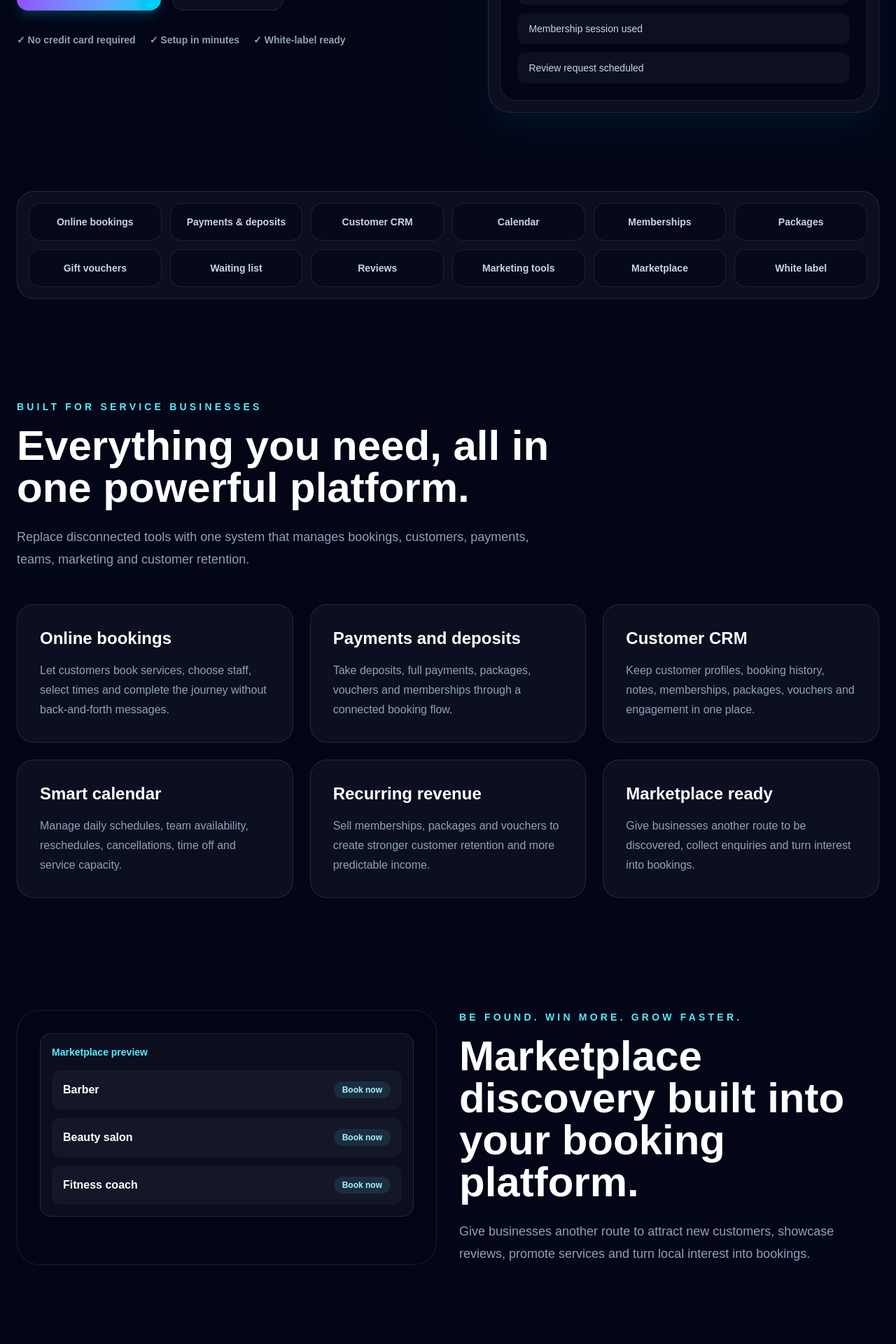
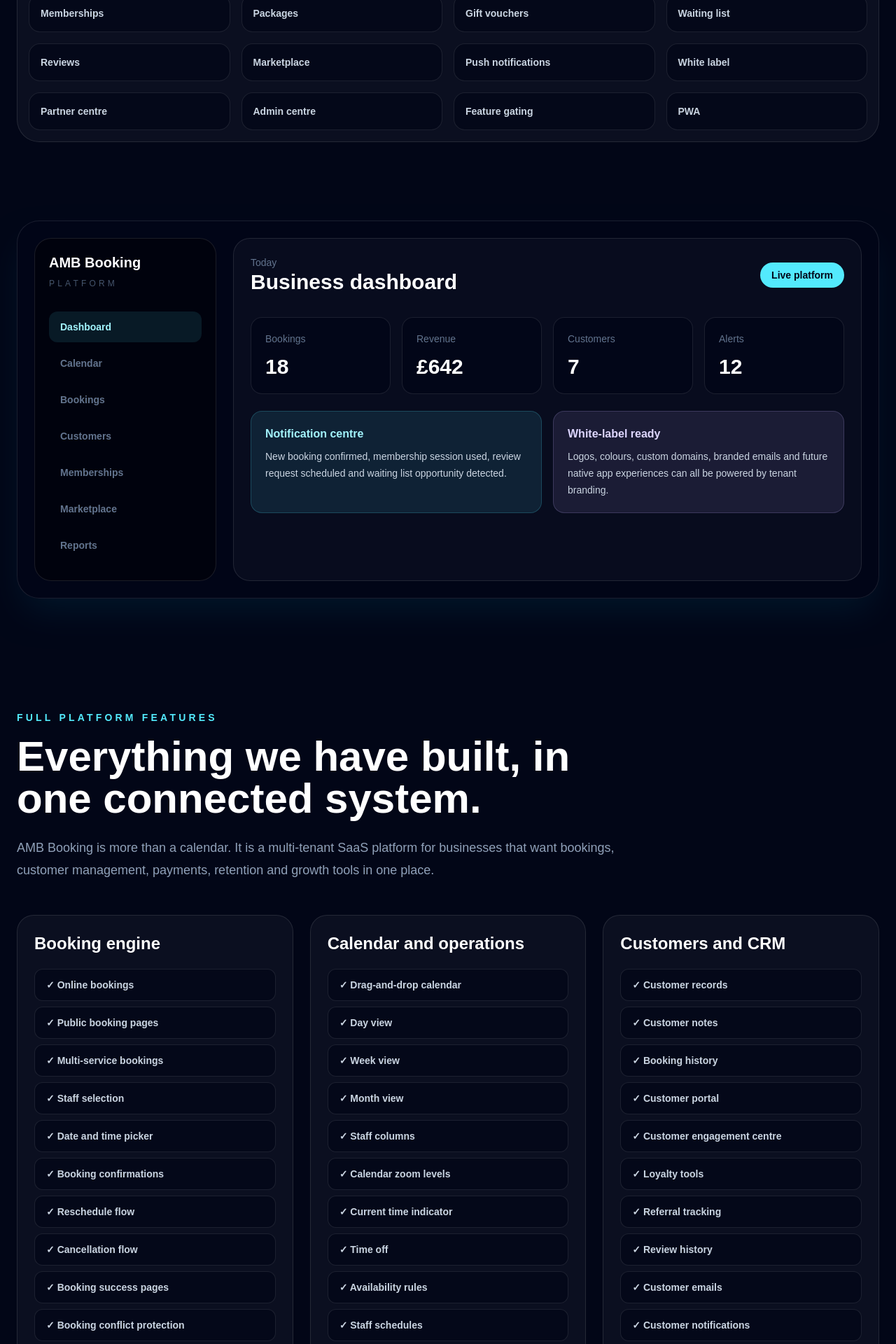
Before and after one commit to chris-boult/ambbooking, a Next.js app: page / in a window 1280 px wide. Shown: the part 860-2780 px from the top of the page at 70% size. Built offline with nearby package versions, Linux system fonts and the light colour scheme.

Commit message:
feat: replace homepage with full platform landing page

```diff
--- a/app/page.tsx
+++ b/app/page.tsx
@@ -1,73 +1,202 @@
 import Link from 'next/link'
 
-const features = [
+const featureGroups = [
+  {
+    title: 'Booking engine',
+    items: [
       'Online bookings',
-  'Payments & deposits',
-  'Customer CRM',
+      'Public booking pages',
+      'Multi-service bookings',
+      'Staff selection',
+      'Date and time picker',
+      'Booking confirmations',
+      'Reschedule flow',
+      'Cancellation flow',
+      'Booking success pages',
+      'Booking conflict protection',
+      'Service durations',
+      'Deposits',
+      'Full payment',
+      'Pay later',
+      'Stripe Checkout',
+      'Stripe webhooks',
+    ],
+  },
+  {
+    title: 'Calendar and operations',
+    items: [
+      'Drag-and-drop calendar',
+      'Day view',
+      'Week view',
+      'Month view',
+      'Staff columns',
+      'Calendar zoom levels',
+      'Current time indicator',
+      'Time off',
+      'Availability rules',
+      'Staff schedules',
+      'Booking movement',
+      'Revenue view',
+      'Occupancy view',
+    ],
+  },
+  {
+    title: 'Customers and CRM',
+    items: [
+      'Customer records',
+      'Customer notes',
+      'Booking history',
+      'Customer portal',
+      'Customer engagement centre',
+      'Loyalty tools',
+      'Referral tracking',
+      'Review history',
+      'Customer emails',
+      'Customer notifications',
+    ],
+  },
+  {
+    title: 'Revenue tools',
+    items: [
+      'Membership plans',
+      'Membership benefits',
+      'Membership usage ledger',
+      'Membership session tracking',
+      'Packages',
+      'Package purchases',
+      'Package session use',
+      'Gift vouchers',
+      'Voucher purchases',
+      'Voucher redemption',
+      'Money dashboard',
+      'Revenue reports',
+      'Stripe subscription flow',
+    ],
+  },
+  {
+    title: 'Marketing and retention',
+    items: [
+      'Email campaigns',
+      'SMS marketing area',
+      'Booking reminders',
+      'Review requests',
+      'Waiting list',
+      'Waiting list matching',
+      'Notifications',
+      'Push notifications',
+      'In-app notification centre',
+      'Notification preferences',
+      'Event-driven notifications',
+    ],
+  },
+  {
+    title: 'Marketplace and reputation',
+    items: [
+      'Marketplace listings',
+      'Public business profiles',
+      'Featured listings',
+      'Marketplace categories',
+      'Marketplace search',
+      'Competitor protection',
+      'Industry relationship rules',
+      'Reviews',
+      'Review replies',
+      'Trust signals',
+      'Reputation engine',
+    ],
+  },
+  {
+    title: 'White label and SaaS',
+    items: [
+      'Business branding',
+      'Logo support',
+      'Brand colours',
+      'Brand engine',
+      'White-label mode',
+      'Hide AMB branding',
+      'Custom domains',
+      'Domain health checks',
+      'Email branding',
+      'PWA support',
+      'Future native app ready',
+    ],
+  },
+  {
+    title: 'Platform admin',
+    items: [
+      'Master admin centre',
+      'Business command centre',
+      'Create businesses',
+      'Manage businesses',
+      'Feature flags',
+      'Plan gating',
+      'Subscription overrides',
+      'Launch readiness',
+      'Platform health',
+      'Audit logs',
+      'Support tickets',
+      'Impersonation logging',
+    ],
+  },
+  {
+    title: 'Partner and commercial tools',
+    items: [
+      'Partner portal',
+      'Partner sign-up',
+      'Partner dashboard',
+      'Referral tracking',
+      'Commission engine',
+      'Adjustable commissions',
+      'Payout centre',
+      'Partner assets',
+      'Agency-ready structure',
+      'Commercial SaaS plans',
+    ],
+  },
+]
+
+const highlights = [
+  'Bookings',
+  'Payments',
+  'CRM',
   'Calendar',
   'Memberships',
   'Packages',
   'Gift vouchers',
   'Waiting list',
   'Reviews',
-  'Marketing tools',
   'Marketplace',
+  'Push notifications',
   'White label',
-]
-
-const platformCards = [
-  {
-    title: 'Online bookings',
-    text: 'Let customers book services, choose staff, select times and complete the journey without back-and-forth messages.',
-  },
-  {
-    title: 'Payments and deposits',
-    text: 'Take deposits, full payments, packages, vouchers and memberships through a connected booking flow.',
-  },
-  {
-    title: 'Customer CRM',
-    text: 'Keep customer profiles, booking history, notes, memberships, packages, vouchers and engagement in one place.',
-  },
-  {
-    title: 'Smart calendar',
-    text: 'Manage daily schedules, team availability, reschedules, cancellations, time off and service capacity.',
-  },
-  {
-    title: 'Recurring revenue',
-    text: 'Sell memberships, packages and vouchers to create stronger customer retention and more predictable income.',
-  },
-  {
-    title: 'Marketplace ready',
-    text: 'Give businesses another route to be discovered, collect enquiries and turn interest into bookings.',
-  },
+  'Partner centre',
+  'Admin centre',
+  'Feature gating',
+  'PWA',
 ]
 
 const plans = [
   {
     name: 'Starter',
     price: '£19',
-    description: 'For solo operators getting started.',
-    items: ['Online bookings', 'Customer CRM', 'Basic reports', 'Email reminders'],
+    text: 'For solo operators who need online bookings, CRM and simple payments.',
   },
   {
     name: 'Growth',
     price: '£39',
-    description: 'For growing service businesses.',
-    items: ['Everything in Starter', 'Memberships', 'Gift vouchers', 'Waiting list', 'Advanced reports'],
+    text: 'For growing businesses that need memberships, vouchers, waiting list and reporting.',
     featured: true,
   },
   {
     name: 'Pro',
     price: '£79',
-    description: 'For teams and serious operators.',
-    items: ['Everything in Growth', 'White label tools', 'Marketplace features', 'Priority support'],
+    text: 'For serious operators that need white-label tools, marketplace features and advanced control.',
   },
 ]
 
 export default function Home() {
   return (
     <main className="min-h-screen overflow-hidden bg-[#020617] text-white">
-      <div className="pointer-events-none fixed inset-0 bg-[radial-gradient(circle_at_top_left,#06b6d433_0%,transparent_32%),radial-gradient(circle_at_bottom_right,#8b5cf633_0%,transparent_34%)]" />
+      <div className="pointer-events-none fixed inset-0 bg-[radial-gradient(circle_at_top_left,#06b6d433_0%,transparent_30%),radial-gradient(circle_at_bottom_right,#8b5cf633_0%,transparent_34%)]" />
 
       <header className="relative z-20 border-b border-white/10 bg-black/30 backdrop-blur-2xl">
         <div className="mx-auto flex max-w-7xl items-center justify-between px-6 py-5">
@@ -76,8 +205,7 @@
           </Link>
 
           <nav className="hidden items-center gap-8 text-sm font-bold text-slate-400 lg:flex">
-            <a href="#platform" className="hover:text-white">Platform</a>
-            <a href="#marketplace" className="hover:text-white">Marketplace</a>
+            <a href="#features" className="hover:text-white">Features</a>
             <a href="#white-label" className="hover:text-white">White label</a>
             <a href="#pricing" className="hover:text-white">Pricing</a>
             <Link href="/login" className="hover:text-white">Login</Link>
@@ -92,23 +220,21 @@
         </div>
       </header>
 
-      <section className="relative z-10 mx-auto grid max-w-7xl items-center gap-14 px-6 py-20 lg:grid-cols-[1.05fr_0.95fr] lg:py-28">
-        <div>
+      <section className="relative z-10 mx-auto max-w-7xl px-6 py-20 lg:py-28">
+        <div className="max-w-5xl">
           <div className="mb-6 inline-flex rounded-full border border-cyan-300/20 bg-cyan-300/10 px-5 py-3 text-sm font-black text-cyan-200">
-            All-in-one booking and business platform
+            Built for service businesses
           </div>
 
-          <h1 className="max-w-5xl text-5xl font-black tracking-tight md:text-7xl">
-            Run your business.
-            <span className="block bg-gradient-to-r from-cyan-300 via-blue-400 to-violet-400 bg-clip-text text-transparent">
-              Grow without the chaos.
-            </span>
+          <h1 className="text-5xl font-black tracking-tight md:text-7xl">
+            The complete operating system for modern service businesses.
           </h1>
 
-          <p className="mt-8 max-w-2xl text-xl leading-8 text-slate-300">
-            AMB Booking brings bookings, payments, CRM, memberships, vouchers,
-            reviews, reminders, marketplace tools and white-label branding into
-            one platform for service businesses.
+          <p className="mt-8 max-w-3xl text-xl leading-8 text-slate-300">
+            AMB Booking brings bookings, payments, calendar management, CRM,
+            memberships, vouchers, waiting lists, reviews, marketing, marketplace
+            discovery, notifications, reporting and white-label tools into one
+            connected platform.
           </p>
 
           <div className="mt-10 flex flex-wrap gap-4">
@@ -126,158 +252,152 @@
               Book a demo
             </Link>
           </div>
+        </div>
 
-          <div className="mt-8 flex flex-wrap gap-5 text-sm font-bold text-slate-400">
-            <span>✓ No credit card required</span>
-            <span>✓ Setup in minutes</span>
-            <span>✓ White-label ready</span>
+        <div className="mt-14 grid gap-4 rounded-[2rem] border border-white/10 bg-white/[0.04] p-4 md:grid-cols-4">
+          {highlights.map((item) => (
+            <div
+              key={item}
+              className="rounded-2xl border border-white/10 bg-slate-950/70 px-4 py-4 text-sm font-bold text-slate-300"
+            >
+              {item}
+            </div>
+          ))}
+        </div>
+      </section>
+
+      <section className="relative z-10 mx-auto max-w-7xl px-6 pb-20">
+        <div className="rounded-[2rem] border border-white/10 bg-slate-950/80 p-6 shadow-2xl shadow-cyan-500/10">
+          <div className="grid gap-6 lg:grid-cols-[260px_1fr]">
+            <aside className="rounded-[1.5rem] border border-white/10 bg-black/40 p-5">
+              <div className="mb-8">
+                <div className="text-xl font-black">AMB Booking</div>
+                <div className="mt-2 text-xs uppercase tracking-[0.35em] text-slate-600">
+                  Platform
                 </div>
               </div>
 
-        <div className="rounded-[2rem] border border-white/10 bg-white/[0.04] p-4 shadow-2xl shadow-cyan-500/10">
-          <div className="overflow-hidden rounded-[1.5rem] border border-white/10 bg-slate-950">
-            <div className="flex items-center justify-between border-b border-white/10 px-6 py-5">
+              {['Dashboard', 'Calendar', 'Bookings', 'Customers', 'Memberships', 'Marketplace', 'Reports'].map((item, index) => (
+                <div
+                  key={item}
+                  className={`mb-2 rounded-xl px-4 py-3 text-sm font-bold ${
+                    index === 0
+                      ? 'bg-cyan-300/10 text-cyan-200'
+                      : 'text-slate-500'
+                  }`}
+                >
+                  {item}
+                </div>
+              ))}
+            </aside>
+
+            <div className="rounded-[1.5rem] border border-white/10 bg-white/[0.03] p-6">
+              <div className="flex flex-col gap-4 md:flex-row md:items-center md:justify-between">
                 <div>
-                <p className="text-xs font-black uppercase tracking-[0.3em] text-slate-500">
-                  Dashboard
-                </p>
-                <h2 className="mt-1 text-2xl font-black">Today at a glance</h2>
+                  <div className="text-sm text-slate-500">Today</div>
+                  <h2 className="text-3xl font-black">Business dashboard</h2>
                 </div>
 
                 <div className="rounded-full bg-cyan-300 px-4 py-2 text-sm font-black text-slate-950">
-                Live
+                  Live platform
                 </div>
               </div>
 
-            <div className="grid gap-4 p-6 sm:grid-cols-2">
+              <div className="mt-8 grid gap-4 md:grid-cols-4">
                 {[
-                ['Bookings today', '18'],
+                  ['Bookings', '18'],
                   ['Revenue', '£642'],
-                ['New customers', '7'],
-                ['Notifications', '12'],
+                  ['Customers', '7'],
+                  ['Alerts', '12'],
                 ].map(([label, value]) => (
-                <div key={label} className="rounded-2xl border border-white/10 bg-white/[0.04] p-5">
+                  <div key={label} className="rounded-2xl border border-white/10 bg-slate-950 p-5">
                     <p className="text-sm text-slate-500">{label}</p>
                     <p className="mt-3 text-3xl font-black">{value}</p>
                   </div>
                 ))}
               </div>
 
-            <div className="mx-6 mb-6 rounded-2xl border border-cyan-300/20 bg-cyan-300/10 p-5">
-              <p className="text-sm font-black text-cyan-200">Smart opportunity</p>
-              <p className="mt-2 leading-7 text-slate-300">
-                You have a gap tomorrow afternoon. Fill it from your waiting list
-                or send a rebooking prompt.
+              <div className="mt-6 grid gap-4 lg:grid-cols-2">
+                <div className="rounded-2xl border border-cyan-300/20 bg-cyan-300/10 p-5">
+                  <p className="font-black text-cyan-200">Notification centre</p>
+                  <p className="mt-2 text-sm leading-6 text-slate-300">
+                    New booking confirmed, membership session used, review
+                    request scheduled and waiting list opportunity detected.
                   </p>
                 </div>
 
-            <div className="grid gap-3 border-t border-white/10 p-6">
-              {[
-                'Haircut booked for 10:30',
-                'Gift voucher purchased',
-                'Membership session used',
-                'Review request scheduled',
-              ].map((item) => (
-                <div key={item} className="rounded-xl bg-white/[0.04] px-4 py-3 text-sm text-slate-300">
-                  {item}
+                <div className="rounded-2xl border border-violet-300/20 bg-violet-300/10 p-5">
+                  <p className="font-black text-violet-200">White-label ready</p>
+                  <p className="mt-2 text-sm leading-6 text-slate-300">
+                    Logos, colours, custom domains, branded emails and future
+                    native app experiences can all be powered by tenant branding.
+                  </p>
                 </div>
-              ))}
+              </div>
             </div>
           </div>
         </div>
       </section>
 
-      <section className="relative z-10 mx-auto max-w-7xl px-6 pb-16">
-        <div className="rounded-3xl border border-white/10 bg-white/[0.04] p-4">
-          <div className="grid gap-3 sm:grid-cols-2 md:grid-cols-3 lg:grid-cols-6">
-            {features.map((feature) => (
+      <section id="features" className="relative z-10 mx-auto max-w-7xl px-6 py-20">
+        <div className="max-w-4xl">
+          <p className="mb-4 text-sm font-black uppercase tracking-[0.3em] text-cyan-300">
+            Full platform features
+          </p>
+
+          <h2 className="text-4xl font-black md:text-6xl">
+            Everything we have built, in one connected system.
+          </h2>
+
+          <p className="mt-6 text-lg leading-8 text-slate-400">
+            AMB Booking is more than a calendar. It is a multi-tenant SaaS
+            platform for businesses that want bookings, customer management,
+            payments, retention and growth tools in one place.
+          </p>
+        </div>
+
+        <div className="mt-12 grid gap-6 lg:grid-cols-3">
+          {featureGroups.map((group) => (
             <div
-                key={feature}
-                className="rounded-2xl border border-white/10 bg-slate-950/60 px-4 py-4 text-center text-sm font-bold text-slate-300"
+              key={group.title}
+              className="rounded-3xl border border-white/10 bg-white/[0.04] p-6"
             >
-                {feature}
+              <h3 className="text-2xl font-black">{group.title}</h3>
+
+              <div className="mt-5 grid gap-2">
+                {group.items.map((item) => (
+                  <div
+                    key={item}
+                    className="rounded-xl border border-white/10 bg-slate-950/70 px-4 py-3 text-sm font-bold text-slate-300"
+                  >
+                    ✓ {item}
                   </div>
                 ))}
               </div>
             </div>
-      </section>
-
-      <section id="platform" className="relative z-10 mx-auto max-w-7xl px-6 py-20">
-        <div className="max-w-3xl">
-          <p className="mb-4 text-sm font-black uppercase tracking-[0.3em] text-cyan-300">
-            Built for service businesses
-          </p>
-          <h2 className="text-4xl font-black md:text-6xl">
-            Everything you need, all in one powerful platform.
-          </h2>
-          <p className="mt-6 text-lg leading-8 text-slate-400">
-            Replace disconnected tools with one system that manages bookings,
-            customers, payments, teams, marketing and customer retention.
-          </p>
-        </div>
-
-        <div className="mt-12 grid gap-6 md:grid-cols-2 lg:grid-cols-3">
-          {platformCards.map((card) => (
-            <div
-              key={card.title}
-              className="rounded-3xl border border-white/10 bg-white/[0.04] p-8 transition hover:border-cyan-300/30 hover:bg-white/[0.07]"
-            >
-              <h3 className="text-2xl font-black">{card.title}</h3>
-              <p className="mt-4 leading-7 text-slate-400">{card.text}</p>
-            </div>
           ))}
-        </div>
-      </section>
-
-      <section id="marketplace" className="relative z-10 mx-auto grid max-w-7xl gap-8 px-6 py-20 lg:grid-cols-2">
-        <div className="rounded-[2rem] border border-white/10 bg-slate-950/70 p-8">
-          <div className="mb-6 rounded-2xl border border-white/10 bg-white/[0.04] p-4">
-            <p className="text-sm font-black text-cyan-300">Marketplace preview</p>
-            <div className="mt-4 grid gap-3">
-              {['Barber', 'Beauty salon', 'Fitness coach'].map((item) => (
-                <div key={item} className="rounded-xl bg-white/[0.04] p-4">
-                  <div className="flex items-center justify-between">
-                    <span className="font-bold">{item}</span>
-                    <span className="rounded-full bg-cyan-300/10 px-3 py-1 text-xs font-black text-cyan-200">
-                      Book now
-                    </span>
-                  </div>
-                </div>
-              ))}
-            </div>
-          </div>
-        </div>
-
-        <div className="flex flex-col justify-center">
-          <p className="mb-4 text-sm font-black uppercase tracking-[0.3em] text-cyan-300">
-            Be found. Win more. Grow faster.
-          </p>
-          <h2 className="text-4xl font-black md:text-6xl">
-            Marketplace discovery built into your booking platform.
-          </h2>
-          <p className="mt-6 text-lg leading-8 text-slate-400">
-            Give businesses another route to attract new customers, showcase
-            reviews, promote services and turn local interest into bookings.
-          </p>
         </div>
       </section>
 
       <section id="white-label" className="relative z-10 mx-auto max-w-7xl px-6 py-20">
         <div className="rounded-[2rem] border border-white/10 bg-gradient-to-br from-cyan-300/10 via-white/[0.04] to-violet-500/10 p-10 md:p-14">
           <p className="mb-4 text-sm font-black uppercase tracking-[0.3em] text-cyan-300">
-            White-label ready
-          </p>
-          <h2 className="max-w-4xl text-4xl font-black md:text-6xl">
-            Your brand. Your colours. Your customer experience.
-          </h2>
-          <p className="mt-6 max-w-3xl text-lg leading-8 text-slate-300">
-            Use AMB Booking as your own branded platform with customised booking
-            pages, dashboards, emails, notifications, customer portals and future
-            mobile app experiences.
+            White-label and agency ready
           </p>
 
-          <div className="mt-10 grid gap-4 md:grid-cols-3">
-            {['Custom branding', 'Custom domains', 'Branded customer journey'].map((item) => (
+          <h2 className="max-w-4xl text-4xl font-black md:text-6xl">
+            One platform. Multiple brands. Endless verticals.
+          </h2>
+
+          <p className="mt-6 max-w-3xl text-lg leading-8 text-slate-300">
+            AMB Booking is built with multi-tenant architecture, business
+            branding, custom domains, feature gating, partner management and
+            white-label tools so it can support individual businesses, agencies
+            and future branded mobile app experiences.
+          </p>
+
+          <div className="mt-10 grid gap-4 md:grid-cols-4">
+            {['Business branding', 'Custom domains', 'Email branding', 'Partner-ready'].map((item) => (
               <div key={item} className="rounded-2xl border border-white/10 bg-black/30 p-5 font-bold">
                 {item}
               </div>
@@ -289,13 +409,13 @@
       <section id="pricing" className="relative z-10 mx-auto max-w-7xl px-6 py-20">
         <div className="mb-12 text-center">
           <p className="mb-4 text-sm font-black uppercase tracking-[0.3em] text-cyan-300">
-            Simple pricing
+            Pricing
           </p>
           <h2 className="text-4xl font-black md:text-6xl">
-            Choose the plan that fits your business.
+            Simple plans for different stages of growth.
           </h2>
           <p className="mt-5 text-slate-400">
-            All plans include a 7-day free trial. No credit card required.
+            All plans include a 7-day free trial.
           </p>
         </div>
 
@@ -316,18 +436,11 @@
               )}
 
               <h3 className="text-2xl font-black">{plan.name}</h3>
-              <p className="mt-2 text-slate-400">{plan.description}</p>
-
-              <p className="mt-6 text-5xl font-black">
+              <p className="mt-5 text-5xl font-black">
                 {plan.price}
                 <span className="text-base font-bold text-slate-500">/mo</span>
               </p>
-
-              <ul className="mt-8 space-y-3 text-sm text-slate-300">
-                {plan.items.map((item) => (
-                  <li key={item}>✓ {item}</li>
-                ))}
-              </ul>
+              <p className="mt-5 leading-7 text-slate-400">{plan.text}</p>
 
               <Link
                 href="/signup"
@@ -347,11 +460,12 @@
       <section className="relative z-10 mx-auto max-w-7xl px-6 py-20">
         <div className="rounded-[2rem] border border-white/10 bg-white/[0.04] p-10 text-center md:p-16">
           <h2 className="text-4xl font-black md:text-6xl">
-            Ready to grow your service business?
+            Ready to launch your service business platform?
           </h2>
+
           <p className="mx-auto mt-6 max-w-2xl text-lg leading-8 text-slate-400">
-            Launch a better booking experience, manage customers properly and
-            bring your business tools into one place.
+            Give customers a better way to book, pay, return, review and stay
+            connected with your business.
           </p>
 
           <div className="mt-10 flex flex-wrap justify-center gap-4">
```
Lines whose indentation alone changed are shown as unchanged.
